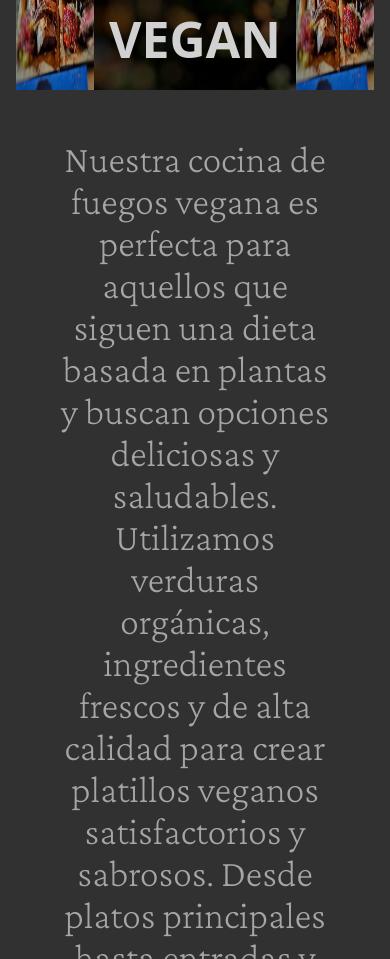
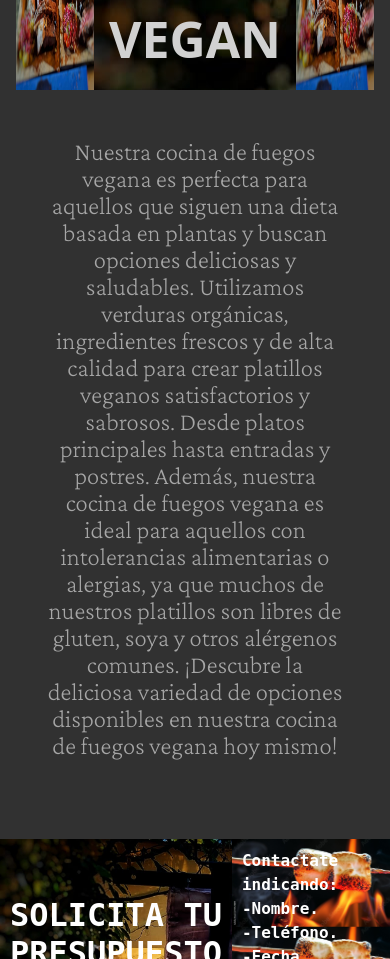
Before and after one commit to FabricioGodoy/nakotegrill, a React (Vite) app: page / in a window 390 px wide. Shown: the part 5660-6619 px from the top of the page. Built offline with nearby package versions, Linux system fonts and the light colour scheme; a web font is replaced by a local one.

Commit message:
ajustando

```diff
--- a/src/components/style.css
+++ b/src/components/style.css
@@ -236,6 +236,9 @@
     .fotoCarrouselAsadoSextoBanner{
         width: calc(100vw / 5);
      }
+     .containerDetailSextoBanner p{
+        font-size: 25px;
+     }
 }
 /* ===== FIN SextoBanner ===== */
 
```
